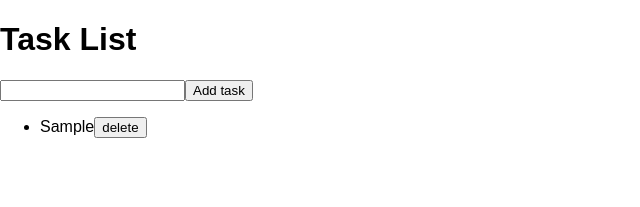
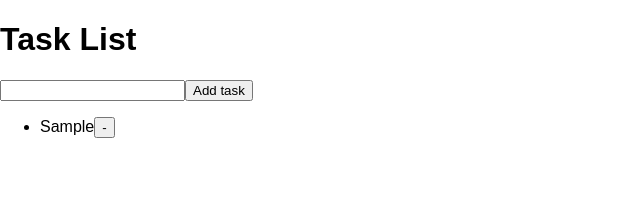
Before and after one commit to jarek-pieprzak/to-do-list, a React (Create React App) app: page / in a window 1280 px wide. Both pictures are taken after typing "Sample" into the empty fields and a click on the button "Add task". Shown: the top 207 px of the page, without its empty margins (0-640 px from the left). Built offline with nearby package versions, Linux system fonts and the light colour scheme.

Commit message:
refactoring

```diff
--- a/src/App.js
+++ b/src/App.js
@@ -3,13 +3,12 @@ import React, { Component } from 'react'
 class App extends Component {
 
     state = {
-        taskInputValue: '',
+        defaultTaskValue: '',
         tasks: []
     };
 
     handleSubmit = (event) => {
         event.preventDefault();
-        console.log('SUBMIT');
         this.setState({
             tasks: this.state.tasks.concat({
                 id: this.state.tasks.map(
@@ -18,15 +17,15 @@ class App extends Component {
                     (biggest, next) => Math.max(biggest, next),
                     0
                 ) + 1,
-                content: this.state.taskInputValue
+                title: this.state.defaultTaskValue
             }),
-            taskInputValue: ''
+            defaultTaskValue: ''
         });
     };
 
     handleChange = event => {
         this.setState({
-            taskInputValue: event.target.value
+            defaultTaskValue: event.target.value
         })
     };
 
@@ -46,7 +45,7 @@ class App extends Component {
 
                 <form onSubmit={this.handleSubmit}>
                     <input
-                        value={this.state.taskInputValue}
+                        value={this.state.defaultTaskValue}
                         onChange={this.handleChange}
                     />
                     <button>Add task</button>
@@ -57,13 +56,10 @@ class App extends Component {
                         this.state.tasks.map(
                             task => (
                                 <li key={task.id}>
-                                    {task.content}
+                                    {task.title}
 
-                                    <button
-                                        data-task-id={task.id}
-                                        onClick={this.handleDeleteClick}
-                                    >
-                                        delete
+                                    <button data-task-id={task.id} onClick={this.handleDeleteClick}>
+                                        -
                                     </button>
                                 </li>
                             )
```
